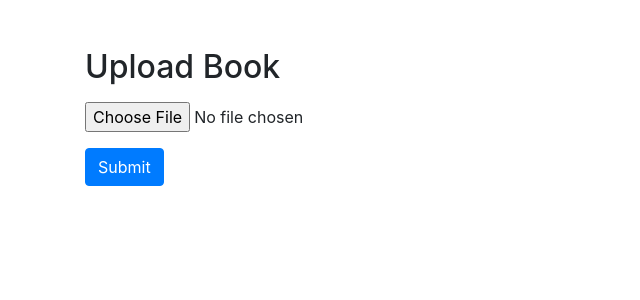
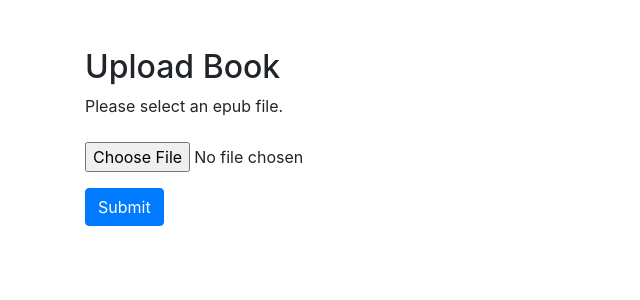
Before and after one commit to tmattmac/nebook, a Flask app: template templates/book/upload.html in a window 1280 px wide. Shown: the part 56-356 px from the top of the page, without its empty margins (0-640 px from the left). Run offline with Flask 2, Linux system fonts and the light colour scheme; the template is opened without the code that fills it, so the values that code supplies are empty; parts of the project's set-up code (start-up, migrations or seed data) failed here and were passed over; some libraries are stand-ins or nearby versions.

Commit message:
fixing issues

```diff
--- a/app.py
+++ b/app.py
@@ -7,6 +7,7 @@ from helpers import *
 import google
 import gdrive
 import gbooks
+import secrets
 
 app = Flask(__name__)
 
@@ -115,18 +116,18 @@ def upload_ebook_file():
     file = request.files['file']
     try:
         metadata = extract_metadata_from_epub(file)
-    except RuntimeError:
-        flash('Not a valid ebook file', 'danger')
+    except:
+        flash('Not a valid epub file', 'danger')
         return redirect(url_for('upload_ebook_file'))
 
     book_api_data = gbooks.get_book_by_title_author(
         metadata['title'], metadata['authors'][0]
     )
 
-    #--------------DISABLED FOR DEVELOPMENT------------------------------------
-    book_gdrive_id = gdrive.generate_file_id(credentials)
-    # book_gdrive_id = str(current_user.id) + book_info.get('id')
-    #--------------------------------------------------------------------------
+    if not app.config['BYPASS_UPLOAD']:
+        book_gdrive_id = gdrive.generate_file_id(credentials)
+    else:
+        book_gdrive_id = book_info.get('id') + secrets.token_urlsafe(20)
 
     if book_api_data:
         book = book_model_from_api_data(current_user.id, book_api_data)
@@ -142,13 +143,14 @@ def upload_ebook_file():
             publication_year = metadata.get('publication_year')
         )
     book.gdrive_id = book_gdrive_id
-    gdrive.upload_file(
-        credentials,
-        file,
-        f'{book.title} - {book.authors[0]}',
-        gdrive.get_app_folder_id(credentials),
-        book_gdrive_id
-    )
+    if not app.config['BYPASS_UPLOAD']:
+        gdrive.upload_file(
+            credentials,
+            file,
+            f'{book.title} - {book.authors[0]}',
+            gdrive.get_app_folder_id(credentials),
+            book_gdrive_id
+        )
     db.session.add(book)
     db.session.commit()
 
--- a/templates/book/upload.html
+++ b/templates/book/upload.html
@@ -5,7 +5,8 @@
 {% block content %}
 <h2>Upload Book</h2>
 <form method="POST" action="/upload" enctype="multipart/form-data">
-  <input type="file" name="file" class="form-control-file my-3">
+  <label for="fileUpload">Please select an epub file.</label>
+  <input type="file" id="fileUpload" name="file" class="form-control-file my-3">
   <button class="btn btn-primary">Submit</button>
 </form>
 {% endblock %}
```
Also changed, not shown: tests/test_routes.py (added, +5 -0 lines).
